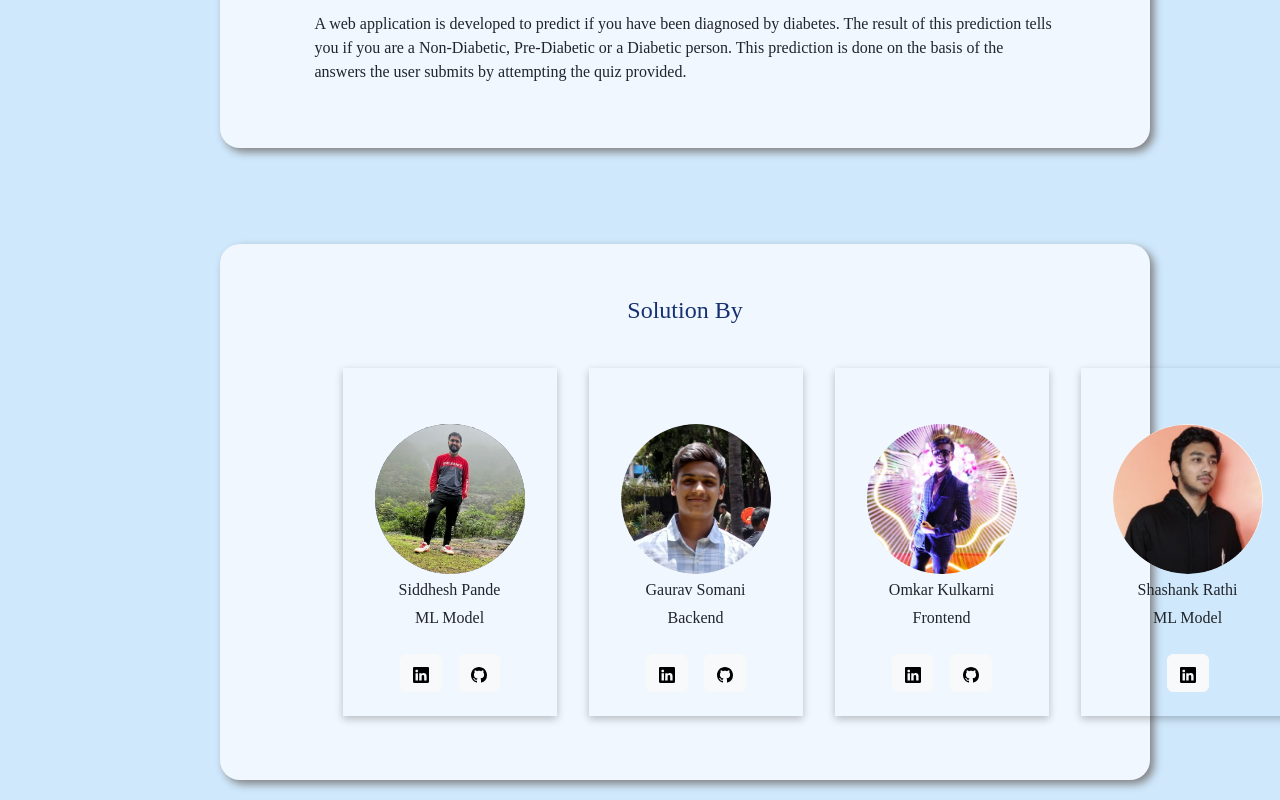
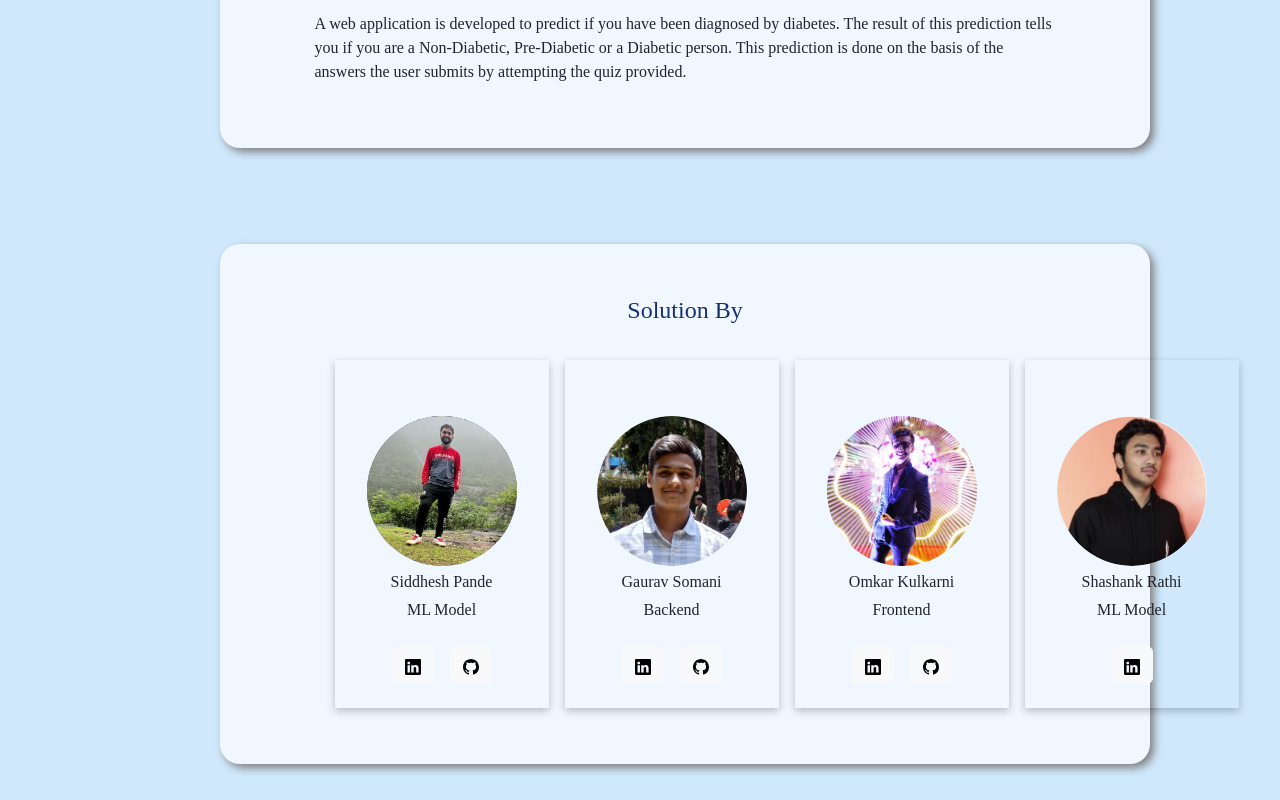
Before and after one commit to teadrinke/NextStep_Hackathon, a React (Create React App) app in the folder Frontend/: page /about in a window 1280 px wide. Shown: the part 574-1374 px from the top of the page. Built offline with nearby package versions, Linux system fonts and the light colour scheme; a web font is replaced by a local one.

Commit message:
final changes

```diff
--- a/Frontend/src/components/About.js
+++ b/Frontend/src/components/About.js
@@ -65,17 +65,10 @@ const About = () => {
                         borderRadius: "2.5vh",
                     }}
                 >
-                    <div className="container p-5 " style={{ width: "90%" }}>
-                        <h4 className="text-center my-1 ">Solution By</h4><br />
-
-                        {/* <div className='about-card'>
-                            <p>Siddhesh Pande :
-                                <a className='m-2 btn btn-primary' href="https://www.linkedin.com/in/siddhesh-pande-b55470205/">LinkedIn</a>
-                                <a className='m-2 btn btn-dark' href="https://github.com/Sidpan19">GitHub</a>
-                            </p>
-                        </div> */}
+                    <div className="container p-5 card-section" style={{ width: "90%" }}>
+                        <h4 className="text-center my-1">Solution By</h4><br />
                         <section className='d-flex container-fluid'>
-                            <div className='about-card text-center m-3'>
+                            <div className='about-card text-center m-2'>
                                 <img className='about-image' src={Siddhesh} alt="" />
                                 <br />
                                 <p className='m-1'>Siddhesh Pande</p>
@@ -83,7 +76,7 @@ const About = () => {
                                 <a className='m-2 btn btn-light' href="https://www.linkedin.com/in/siddhesh-pande-b55470205"><img style={{ margin: "0" }} src={linkedin} alt="" /></a>
                                 <a className='m-2 btn btn-light' href="https://github.com/Sidpan19"><img style={{ margin: "0" }} src={github} alt="" /></a>
                             </div>
-                            <div className='about-card text-center m-3'>
+                            <div className='about-card text-center m-2'>
                                 <img className='about-image' src={Gaurav} alt="" />
                                 <br />
                                 <p className='m-1'>Gaurav Somani</p>
@@ -91,7 +84,7 @@ const About = () => {
                                 <a className='m-2 btn btn-light' href="https://www.linkedin.com/in/gaurav-somani-294233218"><img style={{ margin: "0" }} src={linkedin} alt="" /></a>
                                 <a className='m-2 btn btn-light' href="https://github.com/gaurav-750/"><img style={{ margin: "0" }} src={github} alt="" /></a>
                             </div>
-                            <div className='about-card text-center m-3'>
+                            <div className='about-card text-center m-2'>
                                 <img className='about-image' src={Omkar} alt="" />
                                 <br />
                                 <p className='m-1'>Omkar Kulkarni</p>
@@ -99,7 +92,7 @@ const About = () => {
                                 <a className='m-2 btn btn-light' href="https://www.linkedin.com/in/omkar-kulkarni-5b1693214/"><img style={{ margin: "0" }} src={linkedin} alt="" /></a>
                                 <a className='m-2 btn btn-light' href="https://github.com/OmkarK2553"><img style={{ margin: "0" }} src={github} alt="" /></a>
                             </div>
-                            <div className='about-card text-center m-3'>
+                            <div className='about-card text-center m-2'>
                                 <img className='about-image' src={Shashank} alt="" />
                                 <br />
                                 <p className='m-1'>Shashank Rathi</p>
--- a/Frontend/src/components/MainPage.js
+++ b/Frontend/src/components/MainPage.js
@@ -310,13 +310,9 @@ Income scale 1-8\n
               <img src={doctorImg} />
             </div>
             <div className="container p-5 " style={{ width: "60%" }}>
-              <h4 className="text-center my-1 ">What is diabetes?</h4>
+              <h4 className="text-center my-2 ">What is diabetes?</h4>
               <p style={{ fontFamily: "McLaren, cursive ", fontSize: "1rem" }}>
-                Diabetes affects one in ten people worldwide. Understanding the
-                condition is the first step to preventing and managing it.
-                Whether you live with diabetes, care for someone who does or
-                just want to learn more, improve your understanding with one of
-                our free interactive courses. <br />
+                Diabetes is a disease that affects your body’s ability to produce or use insulin.Insulin is a hormone.When your body turns the food you eat into energy (also called sugar or glucose), insulin is released to help transport this energy to the cells.Insulin acts as a “key.” Its chemical message tells the cell to open and receive glucose.If you produce little or no insulin, or are insulin resistant, too much sugar remains in your blood.Blood glucose levels are higher than normal for individuals with diabetes. <br />
                 <br />
                 <h5 className="text-center my-1">Why to take a quiz?</h5>
                 <p>
--- a/Frontend/src/css/Question.css
+++ b/Frontend/src/css/Question.css
@@ -11,6 +11,10 @@ body {
 
 .card1 {
     background-color: #f1f7ff;
+}
+
+.card-section {
+    flex-wrap: wrap;
 }
 
 .question-section {
```
